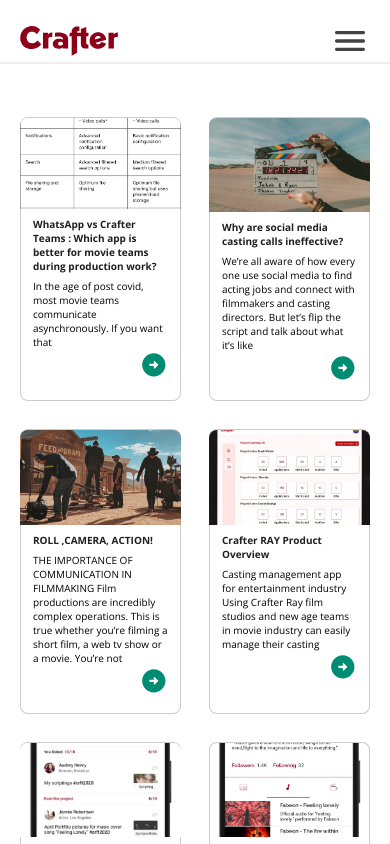
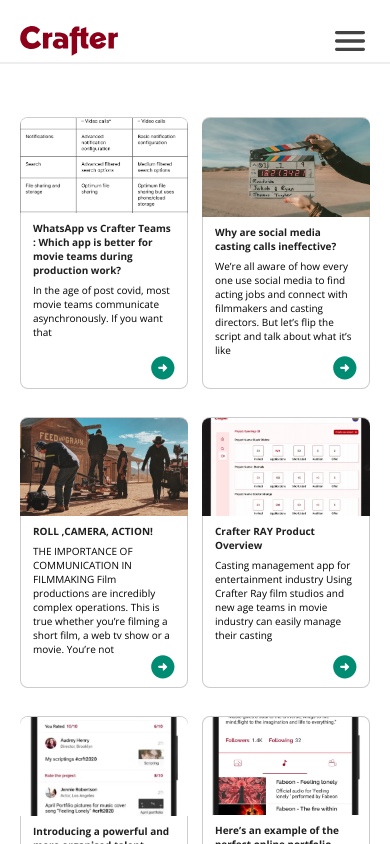
Before and after one commit to jayvaddoriya/crafter, a React (Create React App) app: page /blog in a window 390 px wide. Shown: the top 844 px of the page. Built offline with nearby package versions, Linux system fonts and the light colour scheme.

Commit message:
blog page responsive issue fixed

```diff
--- a/src/App.scss
+++ b/src/App.scss
@@ -29,8 +29,18 @@
   height: 100%;
   cursor: pointer;
   .ant-card-body {
+    padding-bottom: 60px;
     @media (max-width: 1024px) {
       padding: 12px;
+      padding-bottom: 60px;
+    }
+    @media (max-width: 834px) {
+      padding: 12px;
+      padding-bottom: 40px;
+    }
+    @media (max-width: 425px) {
+      padding: 12px;
+      padding-bottom: 35px;
     }
   }
   .ant-card-cover {
@@ -90,6 +100,20 @@
   .rightArrowDiv {
     display: flex;
     justify-content: flex-end;
+    position: absolute;
+    bottom: 21px;
+    right: 0;
+    padding: 0 20px;
+    @media (max-width: 1024px) {
+      padding: 0 12px;
+    }
+    @media (max-width: 834px) {
+      bottom: 10px;
+    }
+    @media (max-width: 425px) {
+      bottom: 0px;
+      padding: 0 10px;
+    }
     svg {
       cursor: pointer;
       @media (max-width: 834px) {
--- a/src/pages/Blog/Blog.scss
+++ b/src/pages/Blog/Blog.scss
@@ -6,6 +6,16 @@
   @media (max-width: 425px) {
     margin: 53px 0;
   }
+  > div {
+    @media (max-width: 390px) {
+      &:nth-child(odd) {
+        padding-right: 7px !important;
+      }
+      &:nth-child(even) {
+        padding-left: 7px !important;
+      }
+    }
+  }
   .columOfBlog {
     margin-bottom: 90px;
   }
```
